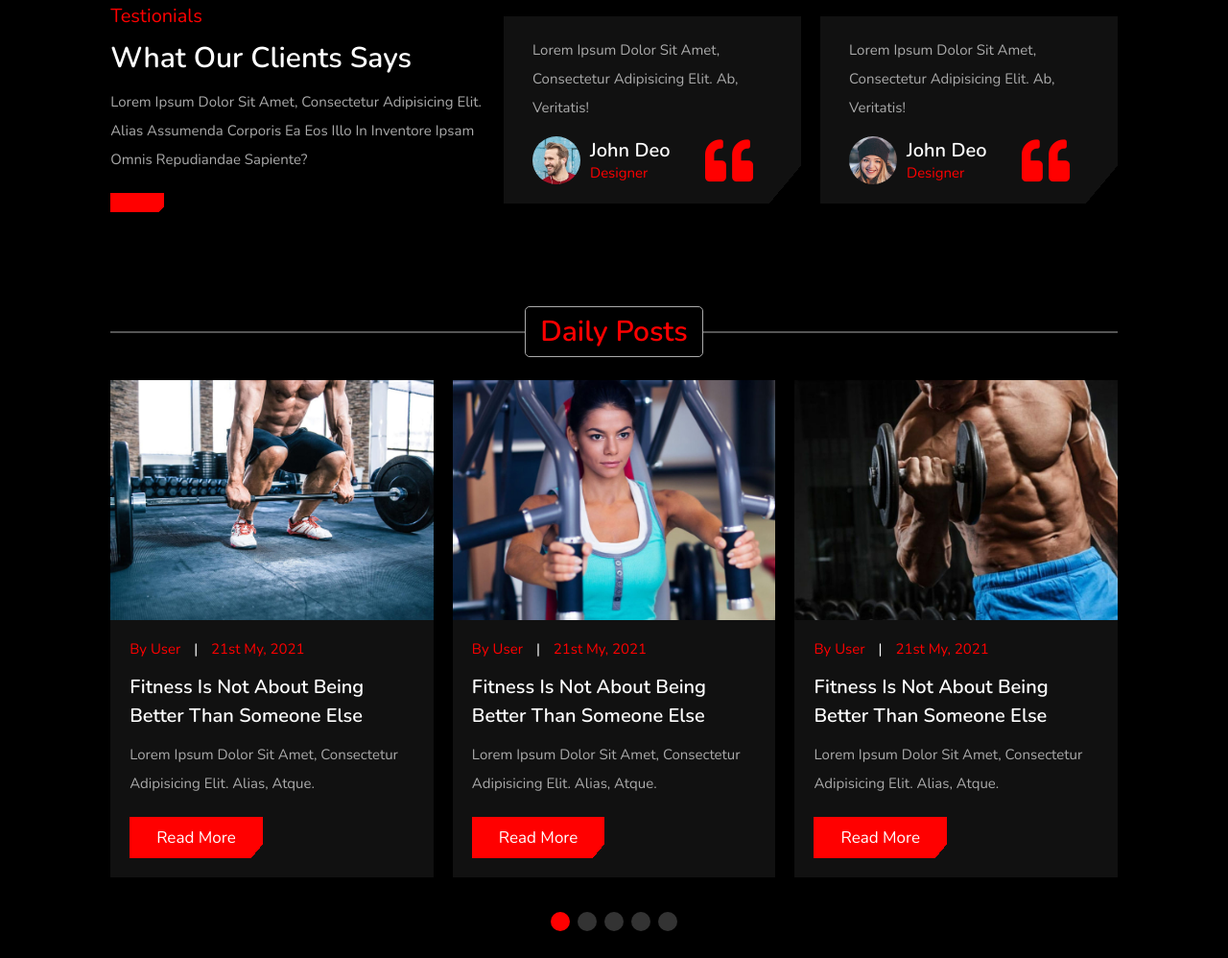
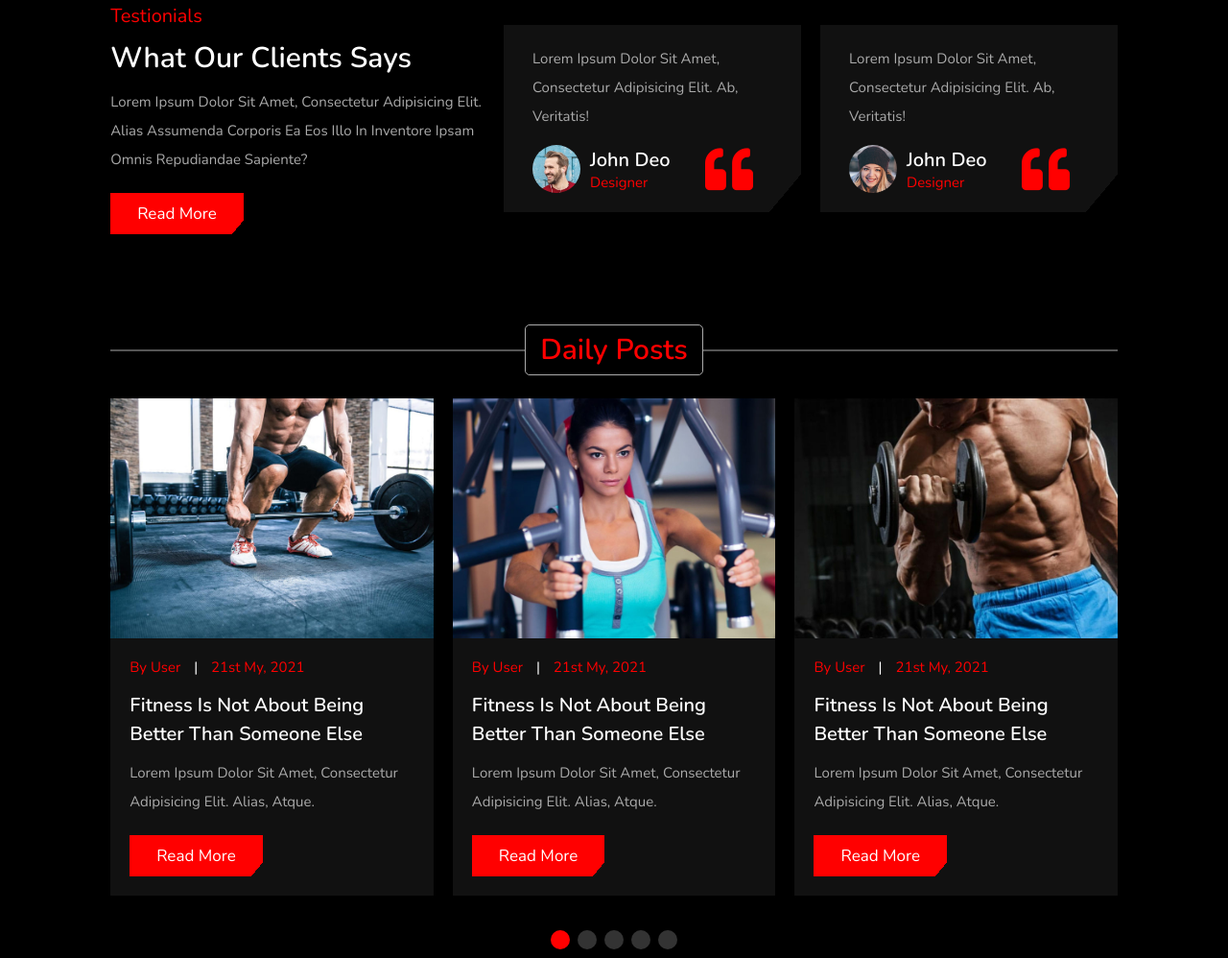
Before and after one commit to JaeHong94/fitness_site, a plain HTML site: page index.html in a window 1280 px wide. Shown: the part 4156-5154 px from the top of the page at 96% size. Drawn offline with nearby package versions, Linux system fonts and the light colour scheme.

```diff
--- a/index.html
+++ b/index.html
@@ -241,7 +241,7 @@
     <h3>what our clients says</h3>
     <p>Lorem ipsum dolor sit amet, consectetur adipisicing elit. Alias assumenda corporis ea eos illo in inventore ipsam
       omnis repudiandae sapiente?</p>
-    <a href="javascript:void(0)" class="btn"></a>
+    <a href="javascript:void(0)" class="btn">read more</a>
   </div>
   <div class="swiper review-slider">
     <div class="swiper-wrapper">
```
